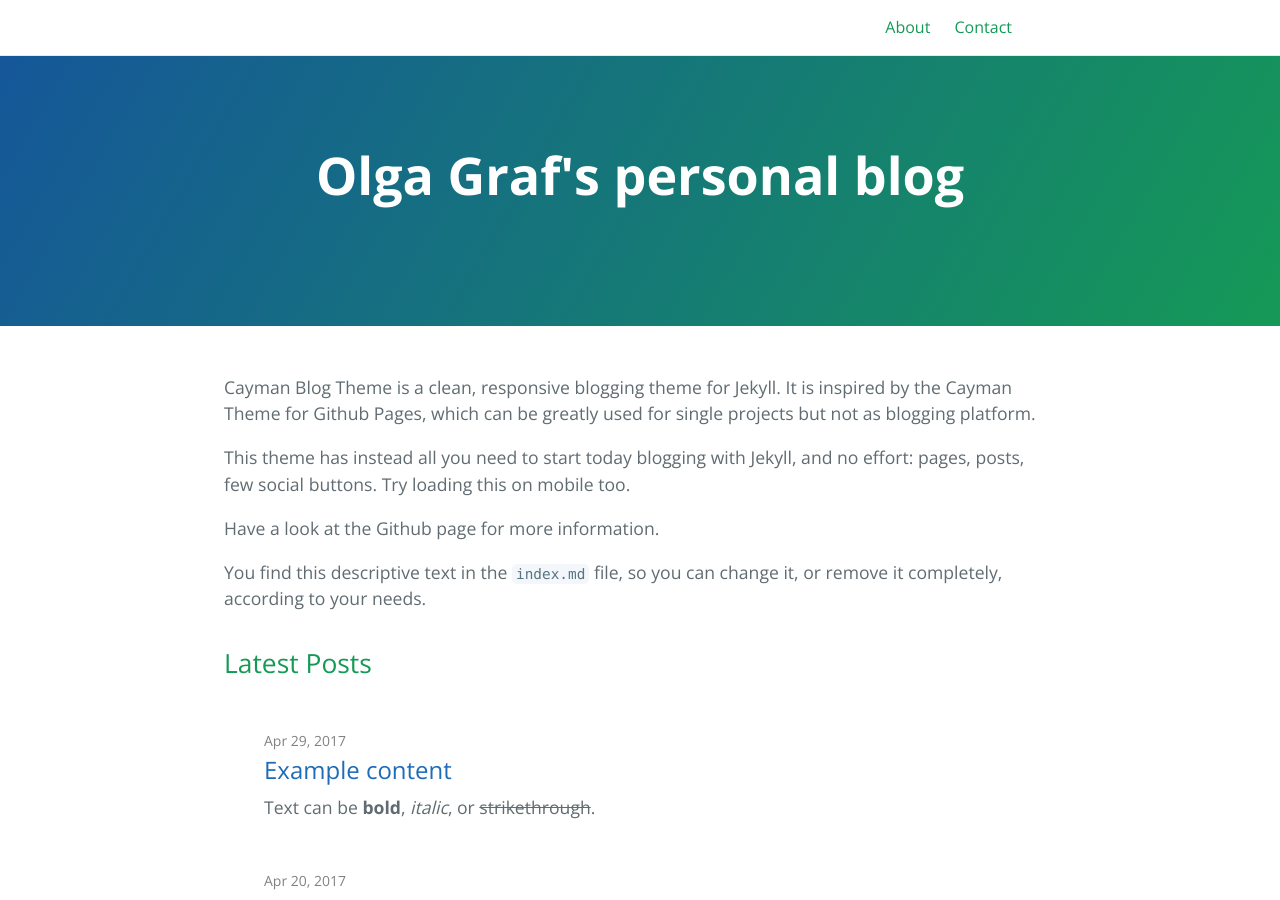
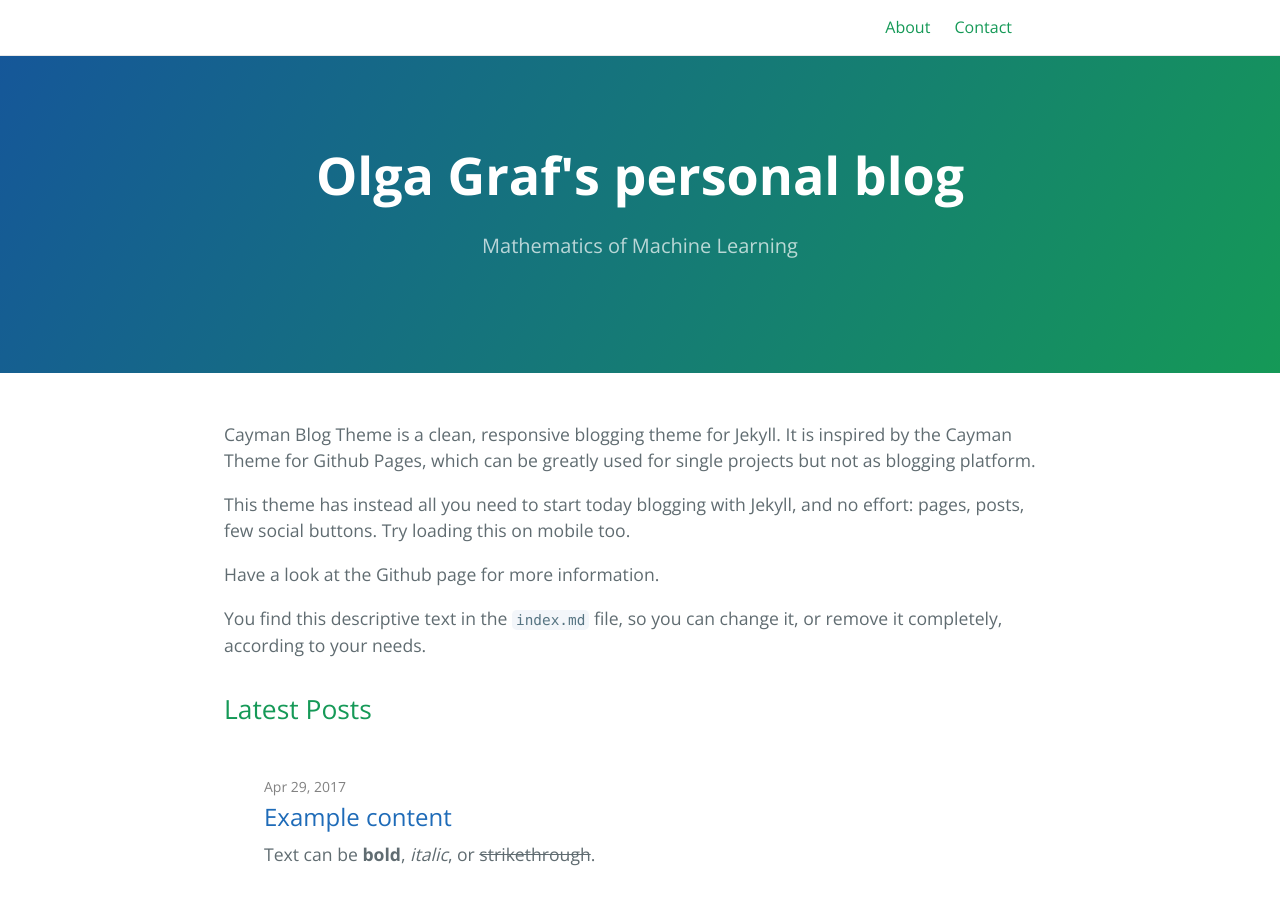
Before and after one commit to olgagraf/olgagraf.github.io, a Jekyll site: the page built from index.md, in a window 1280 px wide and 900 px high. Built offline with Jekyll 4.4.1, drawn with Linux system fonts in a browser that asks for light colours; the repository's description, which GitHub fills in, is left out.

Commit message:
Update _config.yml

```diff
--- a/_config.yml
+++ b/_config.yml
@@ -1,5 +1,5 @@
 title: Olga Graf's personal blog
-description:
+description: Mathematics of Machine Learning
 show_downloads: true
 
 baseurl: # change this to the subpath of your site, e.g. /blog. Leave it empty if you don't need it.
```
